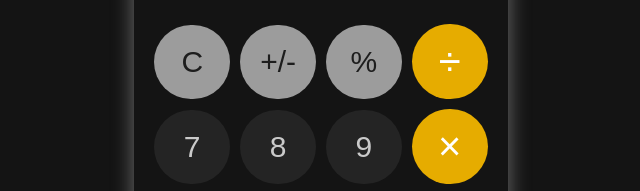
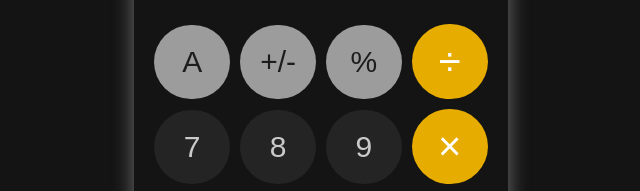
Before and after one commit to ndryqzn/Simple-Calculator, a plain HTML site: page index.html in a window 1280 px wide. Shown: the part 321-512 px from the top of the page, 319-959 px from the left. Drawn offline with Linux system fonts and the light colour scheme.

Commit message:
changed C btn to A, will change it later

```diff
--- a/index.html
+++ b/index.html
@@ -14,7 +14,7 @@
         </div>
         <article>
             <div class="row">
-                <button id="clear" class="btns silver">C</button>
+                <button id="clear" class="btns silver">A</button>
                 <button id="posOrneg" class="btns silver">+/-</button>
                 <button id="percent" class="btns silver">%</button>
                 <button id="divide" class="btns operator">÷</button>
```
